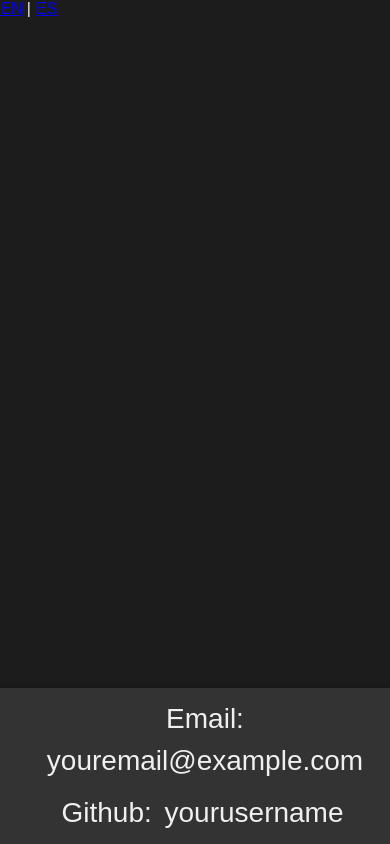
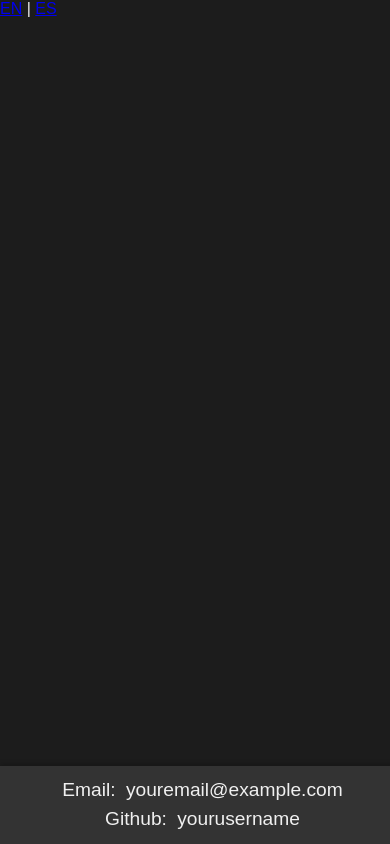
Before and after one commit to robypsx/portfolio, a website built with Vite: page layout.html in a window 390 px wide. Built offline with nearby package versions, Linux system fonts and the light colour scheme.

Commit message:
change footer

```diff
--- a/css/styles.css
+++ b/css/styles.css
@@ -71,7 +71,6 @@ footer {
 }
 
 .contact-info {
-    display: flex;
     justify-content: center;
     gap: 20px;
 }
@@ -130,7 +129,11 @@ footer {
 
     .contact-info {
         flex-direction: column;
-        gap: 10px;
+        gap: 5px;
+
+    }
+    .contact-info  p {
+        font-size: 1.5rem;
     }
 
 }
@@ -144,4 +147,8 @@ footer {
     #canvas-container{
         height: 300px;
     }
+
+    .contact-info  p {
+        font-size: 1.2rem;
+    }
 }
```
